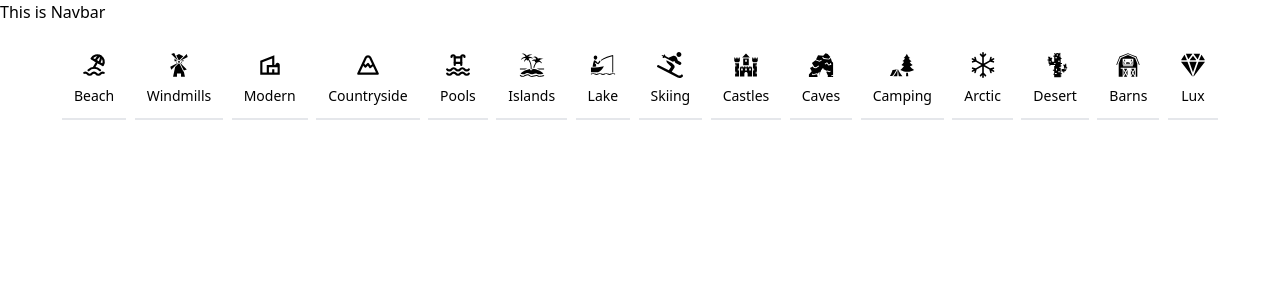
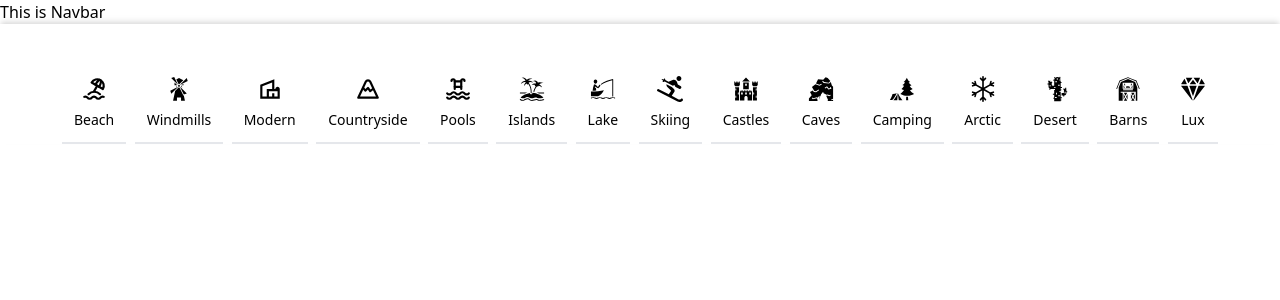
Before and after one commit to Al-Amin49/airbnb-frontend, a Next.js app: page / in a window 1280 px wide. Shown: the top 300 px of the page. Built offline with nearby package versions, Linux system fonts and the light colour scheme.

Commit message:
box shadow added

```diff
--- a/src/components/Shared/Categories/Categories.tsx
+++ b/src/components/Shared/Categories/Categories.tsx
@@ -1,20 +1,26 @@
-import Container from "@/components/Container/Container"
-import { categories } from "./CategoriesData"
-import CategoryBox from "./CategoryBox"
-
+import Container from "@/components/Container/Container";
+import { categories } from "./CategoriesData";
+import CategoryBox from "./CategoryBox";
 
 const Categories = () => {
   return (
+   <div
+   style={{
+    boxShadow: "0 -4px 6px -1px rgba(0, 0, 0, 0.1), 0 -2px 4px -1px rgba(0, 0, 0, 0.06)",
+  }}
+   >
+     <Container>
+      <div
+        className="pt-10 flex items-center justify-between overflow-x-auto "
 
-     <Container>
-       <div className='pt-4 flex items-center justify-between overflow-x-auto'>
-        {categories.map(item => (
+      >
+        {categories.map((item) => (
           <CategoryBox key={item.label} label={item.label} Icon={item.icon} />
         ))}
       </div>
-     </Container>
+    </Container>
+   </div>
+  );
+};
 
-  )
-}
-
-export default Categories
+export default Categories;
--- a/src/components/Shared/Categories/CategoryBox.tsx
+++ b/src/components/Shared/Categories/CategoryBox.tsx
@@ -17,7 +17,7 @@ const CategoryBox = ({ label, Icon }:TCategoryBoxProps) => {
   border-b-2
   hover:text-neutral-800
   transition
-  cursor-pointer`}
+  cursor-pointer `}
     >
       <Icon size={26} />
       <div className='text-sm font-medium'>{label}</div>
--- a/src/components/Shared/Navbar.tsx
+++ b/src/components/Shared/Navbar.tsx
@@ -3,6 +3,7 @@
 const Navbar = () => {
     return (
         <div>
+            {/* https://cdn-icons-png.flaticon.com/512/2111/2111320.png */}
             <h3>This is Navbar</h3>
         </div>
     );
```
